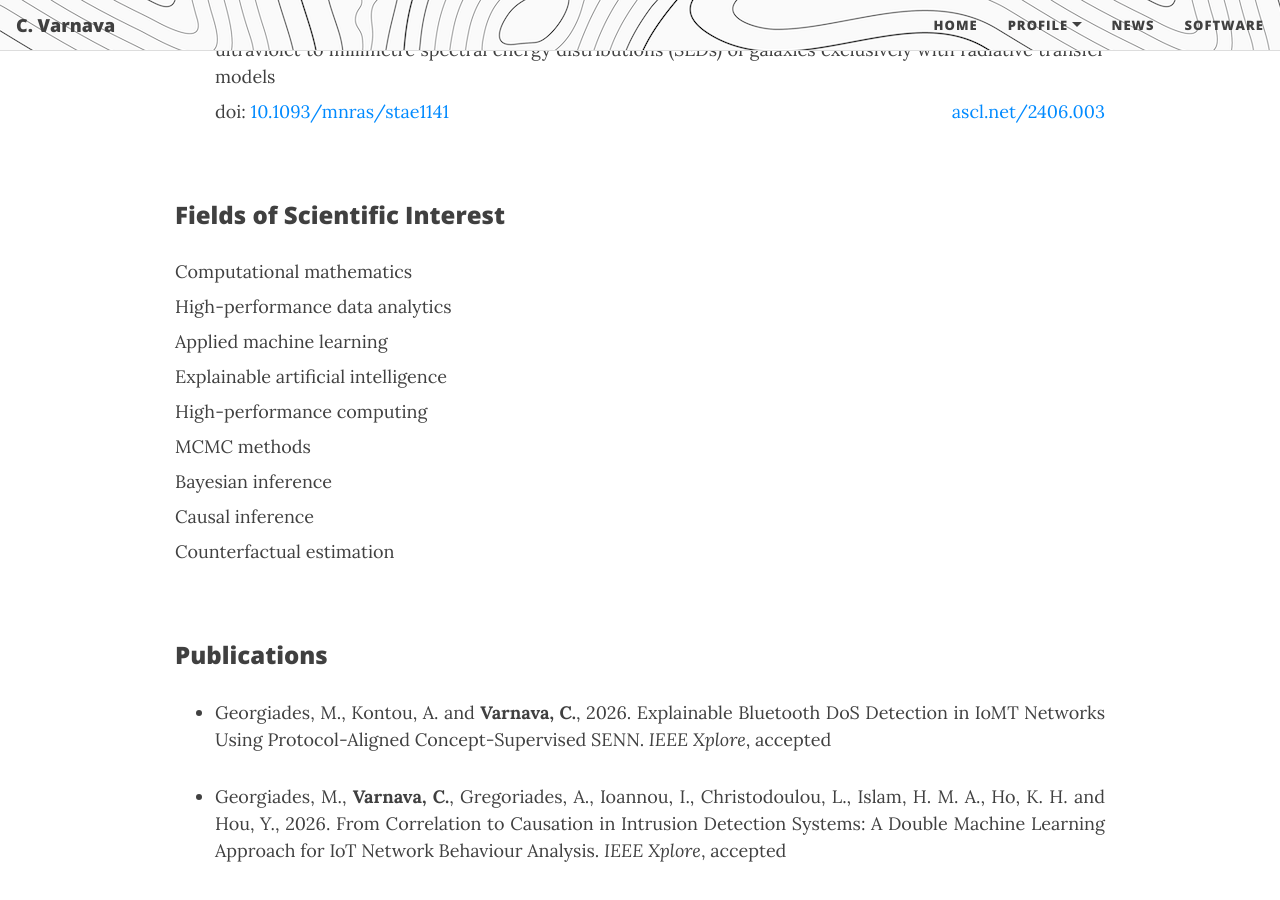
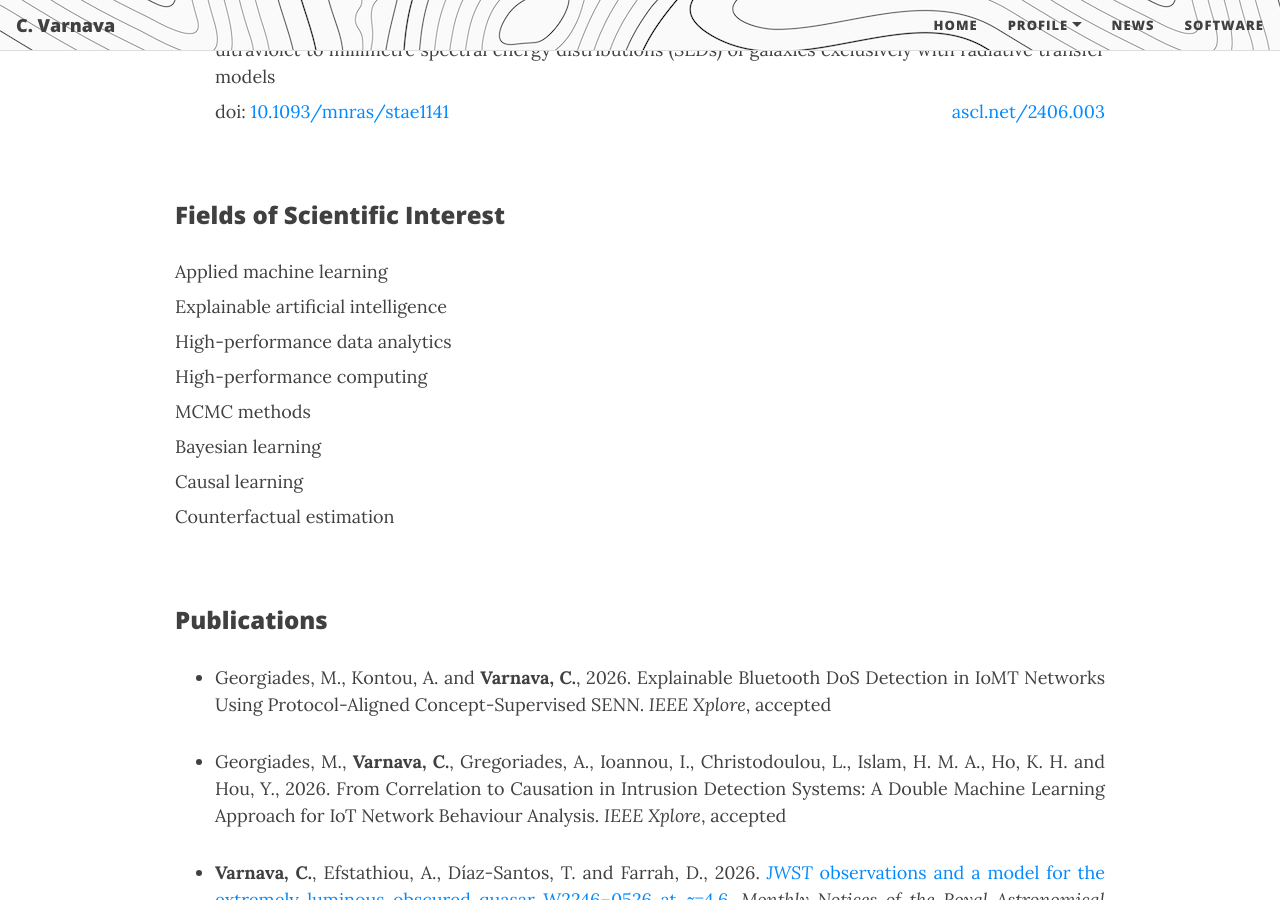
Before and after one commit to ch-var/ch-var.github.io, a Jekyll site: the page built from CV.html, in a window 1280 px wide and 900 px high, scrolled down 2801 px. Built offline with Jekyll 4.4.1, drawn with Linux system fonts in a browser that asks for light colours; formulas are drawn with MathJax 3.

Commit message:
Update CV.html

```diff
--- a/CV.html
+++ b/CV.html
@@ -88,14 +88,13 @@ mathjax: true
 <p style="text-align:left; margin-top:8px;">doi: <a href="https://doi.org/10.1093/mnras/stae1141">10.1093/mnras/stae1141</a> <span style="float:right;"><a href="https://www.ascl.net/2406.003">ascl.net/2406.003</a></span></p></ul>
 <br>
 <p style="font-family: var(--header-font); font-weight: 800; line-height: 1.1; font-size: 1.5rem; margin-top: 1.25rem;">Fields of Scientific Interest</p>
-<p align='justify' style="margin-bottom: 8px;">Computational mathematics</p>
+<p align='justify' style="margin-bottom: 8px;">Applied machine learning</p>
+<p align='justify' style="margin-top: 8px; margin-bottom: 8px;">Explainable artificial intelligence</p>
 <p align='justify' style="margin-top: 8px; margin-bottom: 8px;">High-performance data analytics</p>
-<p align='justify' style="margin-top: 8px; margin-bottom: 8px;">Applied machine learning</p>
-<p align='justify' style="margin-top: 8px; margin-bottom: 8px;">Explainable artificial intelligence</p>
 <p align='justify' style="margin-top: 8px; margin-bottom: 8px;">High-performance computing</p>
 <p align='justify' style="margin-top: 8px; margin-bottom: 8px;">MCMC methods</p>
-<p align='justify' style="margin-top: 8px; margin-bottom: 8px;">Bayesian inference</p>
-<p align='justify' style="margin-top: 8px; margin-bottom: 8px;">Causal inference</p>
+<p align='justify' style="margin-top: 8px; margin-bottom: 8px;">Bayesian learning</p>
+<p align='justify' style="margin-top: 8px; margin-bottom: 8px;">Causal learning</p>
 <p align='justify' style="margin-top: 8px;">Counterfactual estimation</p>
 <br>
 <p style="font-family: var(--header-font); font-weight: 800; line-height: 1.1; font-size: 1.5rem; margin-top: 1.25rem;">Publications</p>
```
